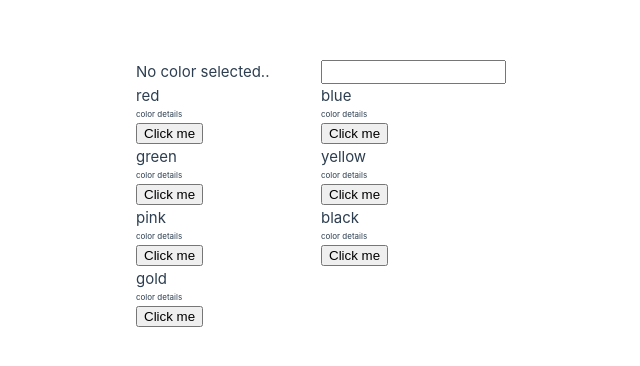
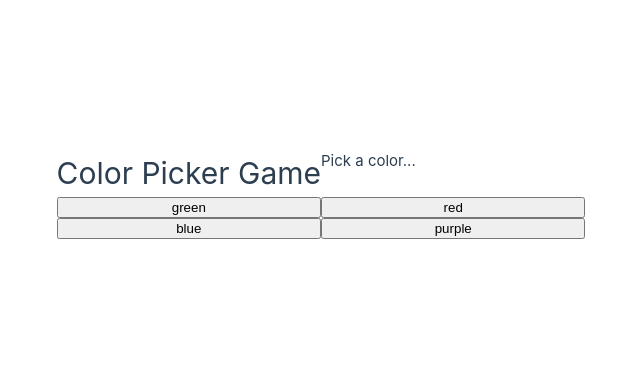
Before and after one commit to iykeevans/altschool-class-of-vue, a Vue app: page / in a window 1280 px wide. Shown: the part 206-572 px from the top of the page, without its empty margins (319-959 px from the left). Built offline with nearby package versions, Linux system fonts and the light colour scheme.

Commit message:
color picker game

```diff
--- a/src/App.vue
+++ b/src/App.vue
@@ -1,19 +1,20 @@
 <script>
+import ColorPickerGame from "./components/ColorPickerGame.vue";
 import Recap_01_02_2023 from "./components/Recap_01_02_2023.vue";
 
 export default {
-  components: {
-    Recap_01_02_2023,
+  components: { ColorPickerGame, Recap_01_02_2023 },
+  data() {
+    return {
+      currentLesson: "color-picker-game",
+    };
   },
-  data() {
-    return {};
-  },
-  methods: {},
 };
 </script>
 
 <template>
-  <Recap_01_02_2023 />
+  <ColorPickerGame v-if="currentLesson === 'color-picker-game'" />
+  <Recap_01_02_2023 v-else />
 </template>
 
 <style scoped></style>
--- a/src/components/AboutComposition.vue
+++ b/src/components/Bookings.vue
@@ -57,7 +57,6 @@ export default {
       console.log("messageRef", messageRef.value.textContent);
       messageRef.value.classList.add("text-red");
       messageRef.value.textContent = "Thank you Adebayo!";
-      // messageRef.value;
     };
 
     return { books, book, addBook, messageRef, updateMessage };
--- /dev/null
+++ b/src/components/ColorPickerGame.vue
@@ -0,0 +1,36 @@
+<template>
+  <h1>Color Picker Game</h1>
+
+  <div>{{ message }}</div>
+
+  <button v-for="color in colors" :key="color" @click="matchColor(color)">
+    {{ color }}
+  </button>
+</template>
+
+<script>
+import { ref, reactive } from "@vue/reactivity";
+
+export default {
+  setup() {
+    const colors = ["green", "red", "blue", "purple"];
+    let message = ref("Pick a color...");
+
+    const matchColor = (value) => {
+      // do a random color based on the array index;
+      const randomNumber = Math.floor(Math.random() * 3) + 1; //between 1 - 4
+
+      if (colors[randomNumber] === value) {
+        message.value = `You win... [answer: ${colors[randomNumber]}]`;
+        return;
+      }
+
+      message.value = `You loose [answer: ${colors[randomNumber]}]`;
+    };
+
+    return { colors, message, matchColor };
+  },
+};
+</script>
+
+<style></style>
```
